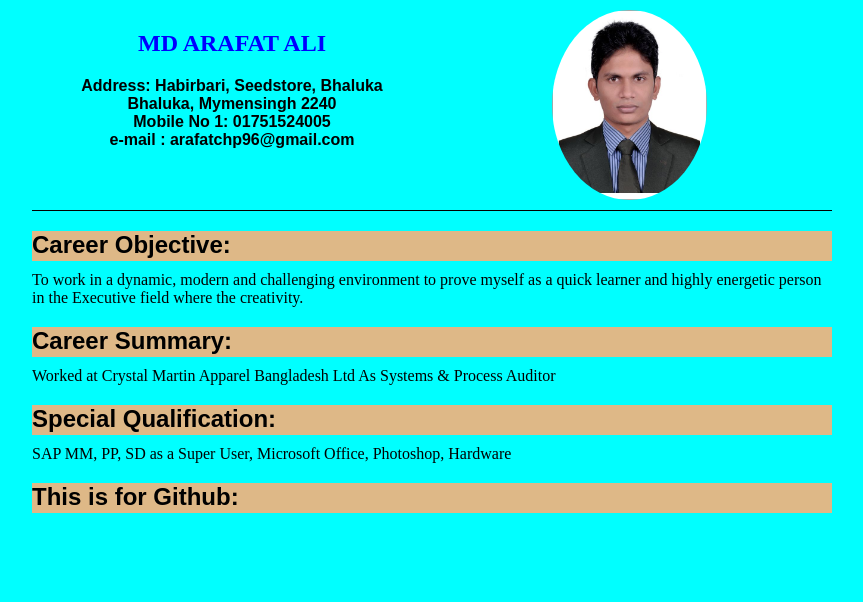
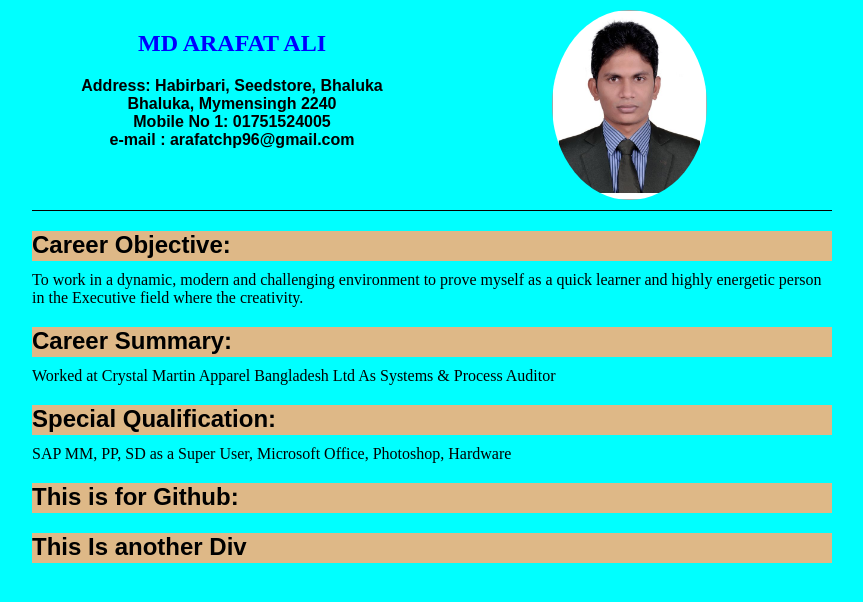
Before and after one commit to mdarafatali/project1mycv, a plain HTML site: page index.html in a window 1280 px wide. Shown: the whole page, without its empty margins (208-1071 px from the left). Drawn offline with Linux system fonts and the light colour scheme.

Commit message:
added new div

```diff
--- a/index.html
+++ b/index.html
@@ -52,6 +52,7 @@ e-mail : arafatchp96@gmail.com
           <div class="shadow">
             This is for Github:
           </div>
+          <div class="shadow">This Is another Div</div>
 
 
     </div>
```
